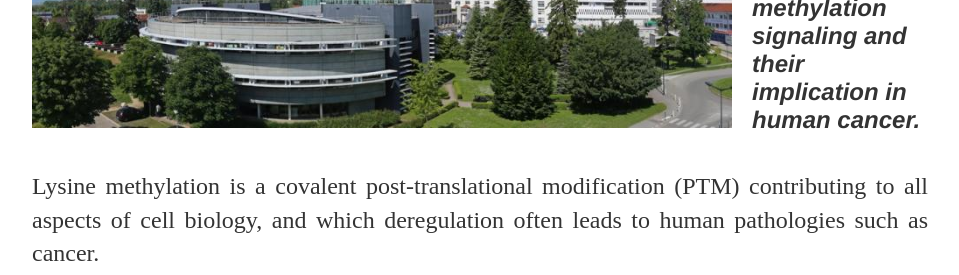
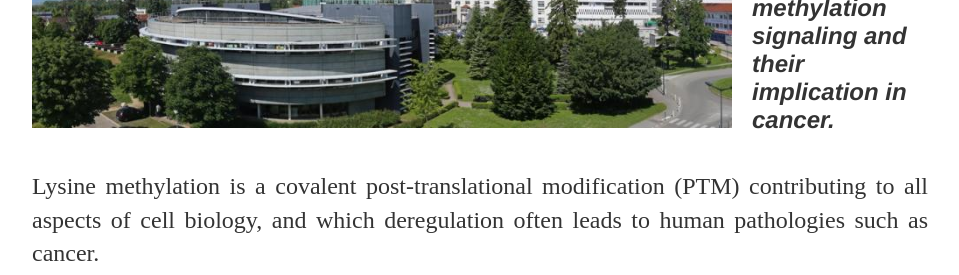
Before and after one commit to Reynoird-Lab/Reynoird-lab.github.io, a Jekyll site: the page built from index.html, in a window 1280 px wide. Shown: the part 427-702 px from the top of the page, without its empty margins (160-1119 px from the left). Built offline with Jekyll 4.4.1, drawn with Linux system fonts in a browser that asks for light colours; Markdown is read by kramdown in place of the engine named in the settings; some of the changed text lies outside the part shown; grey boxes are pictures that could not be loaded.

Commit message:
Update index.html

```diff
--- a/index.html
+++ b/index.html
@@ -11,10 +11,10 @@
 <br>
 <br>
 
-<div><img src="Images/IAB.jpg" title="Reynoird lab IAB" align="left" width="700" style="margin: 0px 20px 0px 0px;"/><p align="bottom" align="justify"><i><h2>Our laboratory is interested in deciphering new lysine methylation signaling and their implication in human cancer.</p></i></h2>
+<div><img src="Images/IAB.jpg" title="Reynoird lab IAB" align="left" width="700" style="margin: 0px 20px 0px 0px;"/><p align="bottom" align="justify"><i><h2>Our laboratory is interested in deciphering new lysine methylation signaling and their implication in cancer.</p></i></h2>
 <p align="justify">Lysine methylation is a covalent post-translational modification (PTM) contributing to all aspects of cell biology, and which deregulation often leads to human pathologies such as cancer.</p>
 <div><img src="Images/grenoblearea.jpg" title="Grenoble area" align="left" width="700" style="margin: 0px 20px 20px 0px;"/> </div>
 <p align="justify">Our group exists since 2017 and was officially created in 2023 as an emerging team from the Institute for Advanced Biosciences, in the great surroundings of Grenoble, FRANCE.</p>
-<p align="justify"><i>We are keen to consider applications in our laboratory for a student internship, as well as for a PhD or a postdoctoral projects: please provide your CV and a motivation letter describing your research interests. Feel free to contact us for any inquiries! </i>
+<p align="justify"><i>We are keen to consider applications in our laboratory for a student internship, as well as for a PhD or a postdoctoral project: please provide your CV and a motivation letter. Feel free to contact us for any inquiries! </i>
 	</p>
 	<br><br><br><br><br><br><br>
```
